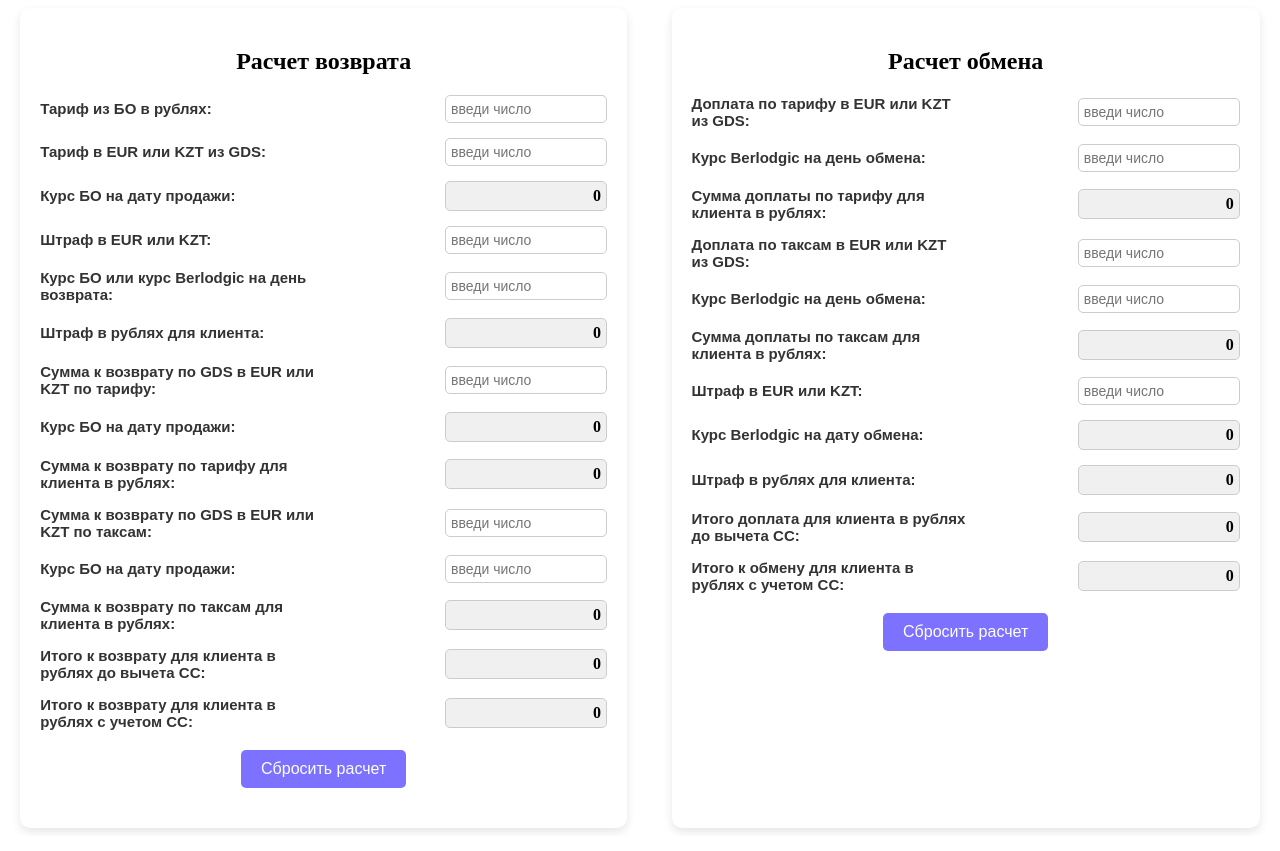
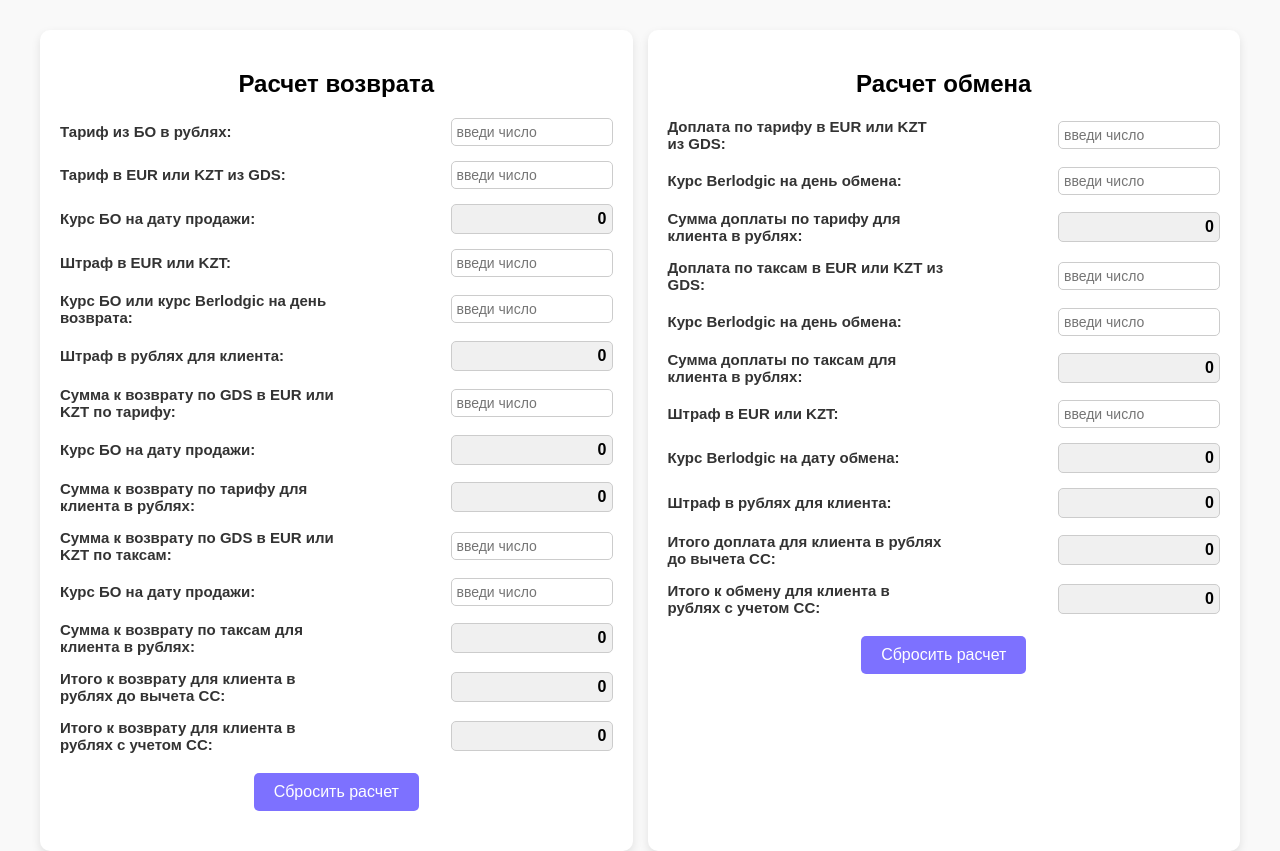
Before and after one commit to GalinaGoncharenko/calculators, a plain HTML site: page index.html in a window 1280 px wide. Drawn offline with Linux system fonts and the light colour scheme.

Commit message:
Update index.html

```diff
--- a/index.html
+++ b/index.html
@@ -1,4 +1,3 @@
-
 <!DOCTYPE html>
 <html lang="ru">
 <head>
@@ -6,27 +5,50 @@
     <meta name="viewport" content="width=device-width, initial-scale=1.0">
     <title>Расчет возврата и обмена</title>
     <style>
+        /* Общий стиль для всей страницы */
+        body {
+            margin: 0;
+            font-family: Arial, sans-serif;
+            background-color: #f9f9f9;
+            padding-top: 30px; /* Отступ сверху */
+        }
+
+        /* Контейнер для калькуляторов */
+        .container {
+            display: flex;
+            justify-content: space-between;
+            gap: 15px; /* Расстояние между калькуляторами */
+            max-width: 1200px; /* Максимальная ширина контейнера */
+            margin: 0 auto; /* Центрирование контейнера */
+            padding: 0 20px; /* Отступы по бокам */
+        }
+
+        /* Стиль для калькулятора */
         .calculator {
-            max-width: 600px;
-            margin: 0 auto;
+            flex: 1; /* Калькуляторы занимают равное пространство */
             padding: 20px;
             background: #fff;
             border-radius: 10px;
             box-shadow: 0 4px 10px rgba(0, 0, 0, 0.1);
         }
+
+        /* Стиль для строк внутри калькулятора */
         .row {
             display: flex;
             justify-content: space-between;
             align-items: center;
-            margin-bottom: 15px;
+            margin-bottom: 15px; /* Расстояние между строками */
         }
+
+        /* Стиль для меток (левая часть строки) */
         .label {
-            font-size: 15px; /* Уменьшили размер шрифта */
-            font-weight: bold; /* Сделали жирным */
-            color: #333; /* Темно-серый цвет */
+            font-size: 15px;
+            font-weight: bold;
+            color: #333;
             width: 50%;
-            font-family: Arial, sans-serif; /* Шрифт */
         }
+
+        /* Стиль для полей ввода */
         .input {
             width: 150px;
             padding: 5px;
@@ -34,6 +56,8 @@
             border: 1px solid #ccc;
             border-radius: 5px;
         }
+
+        /* Стиль для полей с результатами */
         .result {
             background-color: #f0f0f0;
             padding: 5px;
@@ -43,6 +67,8 @@
             text-align: right;
             width: 150px;
         }
+
+        /* Стиль для кнопки "Сбросить расчет" */
         .clear-btn {
             display: block;
             margin: 20px auto;
@@ -54,18 +80,15 @@
             border-radius: 5px;
             cursor: pointer;
         }
+
         .clear-btn:hover {
             background-color: #EDEFFF;
             color: #0D0B68;
         }
-        .container {
-            display: flex;
-            justify-content: space-between;
-            gap: 20px;
-        }
     </style>
 </head>
 <body>
+    <!-- Контейнер для калькуляторов -->
     <div class="container">
         <!-- Первый калькулятор -->
         <div class="calculator">
@@ -77,13 +100,11 @@
                 <input type="number" id="field1" class="input" placeholder="введи число" oninput="calculate()">
             </div>
 
-            <!-- Поле 2 -->
+            <!-- Остальные поля первого калькулятора -->
             <div class="row">
                 <div class="label">Тариф в EUR или KZT из GDS:</div>
                 <input type="number" id="field2" class="input" placeholder="введи число" oninput="calculate()">
             </div>
-
-            <!-- Остальные поля первого калькулятора -->
             <div class="row">
                 <div class="label">Курс БО на дату продажи:</div>
                 <div id="field3" class="result">0</div>
@@ -147,61 +168,43 @@
                 <input type="number" id="ex-field1" class="input" placeholder="введи число" oninput="exchangeCalculate()">
             </div>
 
-            <!-- Поле 2 -->
+            <!-- Остальные поля второго калькулятора -->
             <div class="row">
                 <div class="label">Курс Berlodgic на день обмена:</div>
                 <input type="number" id="ex-field2" class="input" placeholder="введи число" oninput="exchangeCalculate()">
             </div>
-
-            <!-- Поле 3 -->
             <div class="row">
                 <div class="label">Сумма доплаты по тарифу для клиента в рублях:</div>
                 <div id="ex-field3" class="result">0</div>
             </div>
-
-            <!-- Поле 4 -->
             <div class="row">
                 <div class="label">Доплата по таксам в EUR или KZT из GDS:</div>
                 <input type="number" id="ex-field4" class="input" placeholder="введи число" oninput="exchangeCalculate()">
             </div>
-
-            <!-- Поле 5 -->
             <div class="row">
                 <div class="label">Курс Berlodgic на день обмена:</div>
                 <input type="number" id="ex-field5" class="input" placeholder="введи число" oninput="exchangeCalculate()">
             </div>
-
-            <!-- Поле 6 -->
             <div class="row">
                 <div class="label">Сумма доплаты по таксам для клиента в рублях:</div>
                 <div id="ex-field6" class="result">0</div>
             </div>
-
-            <!-- Поле 7 -->
             <div class="row">
                 <div class="label">Штраф в EUR или KZT:</div>
                 <input type="number" id="ex-field7" class="input" placeholder="введи число" oninput="exchangeCalculate()">
             </div>
-
-            <!-- Поле 8 -->
             <div class="row">
                 <div class="label">Курс Berlodgic на дату обмена:</div>
                 <div id="ex-field8" class="result">0</div>
             </div>
-
-            <!-- Поле 9 -->
             <div class="row">
                 <div class="label">Штраф в рублях для клиента:</div>
                 <div id="ex-field9" class="result">0</div>
             </div>
-
-            <!-- Поле 10 -->
             <div class="row">
                 <div class="label">Итого доплата для клиента в рублях до вычета СС:</div>
                 <div id="ex-field10" class="result">0</div>
             </div>
-
-            <!-- Поле 11 -->
             <div class="row">
                 <div class="label">Итого к обмену для клиента в рублях с учетом СС:</div>
                 <div id="ex-field11" class="result">0</div>
```
